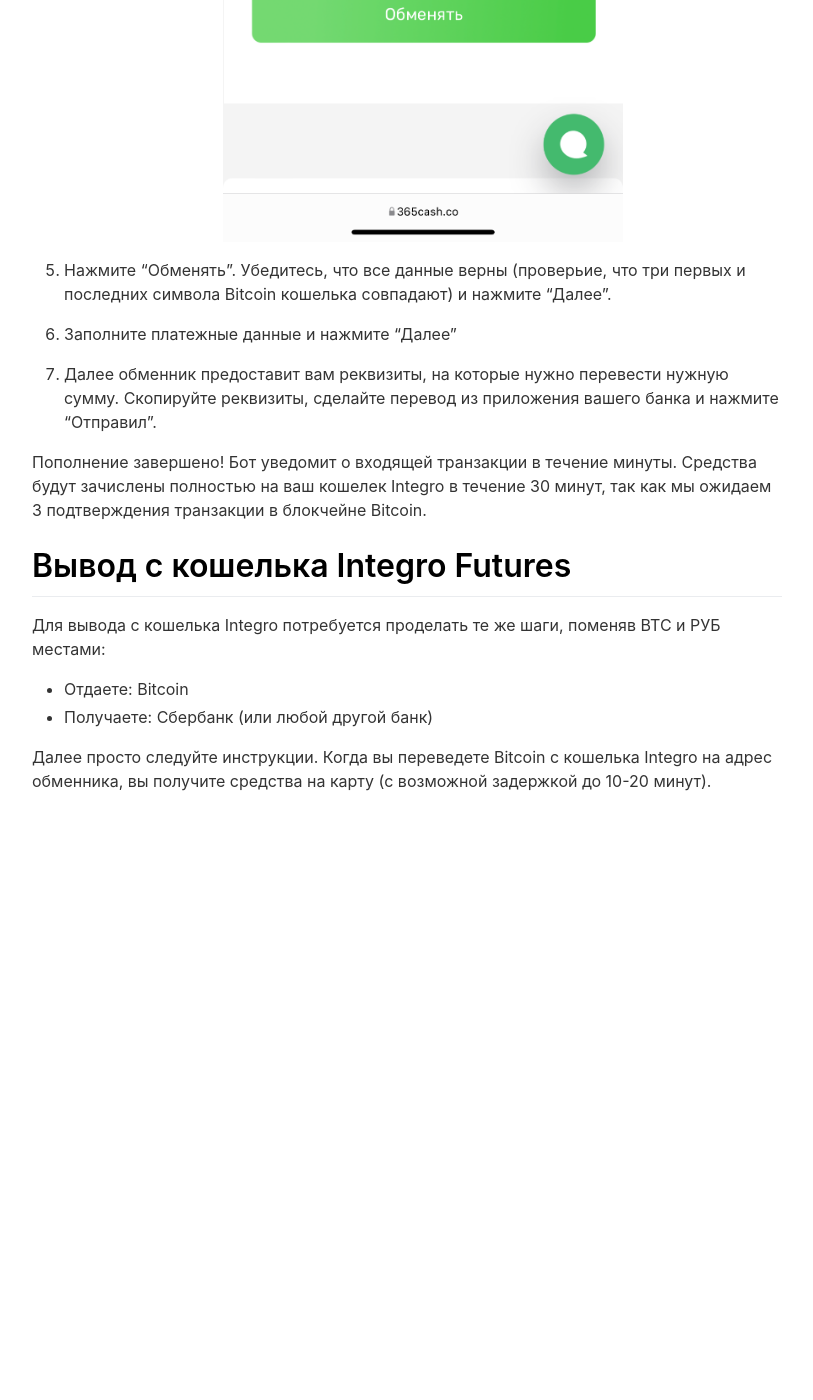
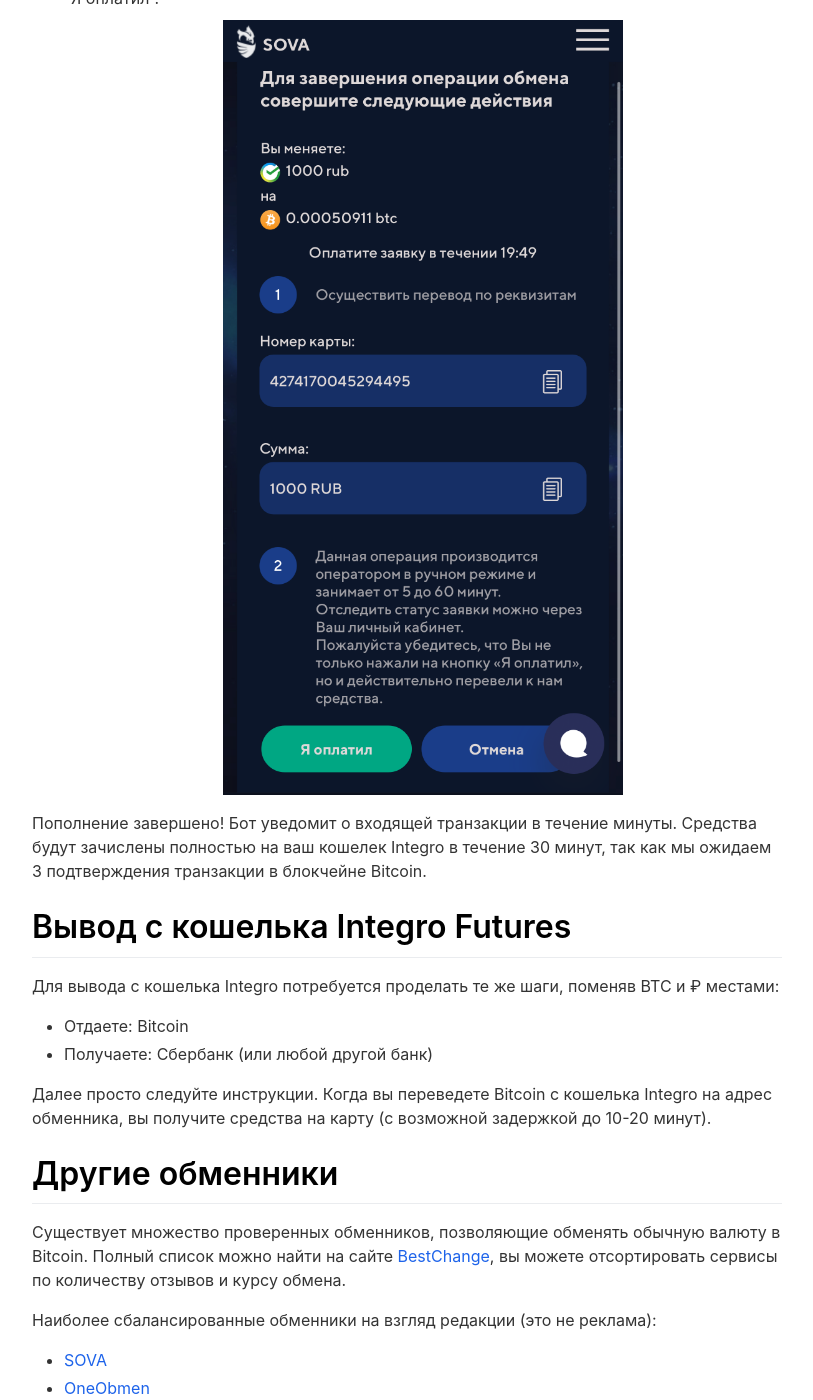
Before and after one commit to integro-futures/integro-futures.github.io, a Jekyll site: the page built from _pages/deposit-instructions.md, in a window 1280 px wide and 1400 px high, scrolled down 3143 px. Shown: the whole window, without its empty margins (233-1046 px from the left). Built offline with Jekyll 4.4.1, drawn with Linux system fonts in a browser that asks for light colours; nearby versions of some CDN libraries; before the commit the page ends 4006 px from its top, so only the background shows below that; some of the changed text lies outside the part shown.

Commit message:
Update deposit instructions

```diff
--- a/_pages/deposit-instructions.md
+++ b/_pages/deposit-instructions.md
@@ -6,34 +6,27 @@ include_in_header: false
 
 # Пополнение кошелька Integro Futures
 
-*Без верификации и регистраций, через проверенные обменники*
+**Без верификации и регистраций, через проверенные обменники**
 
-Существует множество проверенных обменников, позволяющие обменять обычную валюту в Bitcoin.
-Полный список можно найти на сайте [BestChange](https://www.bestchange.ru/sberbank-to-bitcoin.html), вы можете отсортировать сервисы по количеству отзывов и курсу обмена.
-Наиболее сбалансированные обменники на взгляд редакции:
-- [OneObmen](https://1obmen.net/exchange-SBERRUB_to_BTC/)
-- [365 Cash](https://365cash.co/SBERRUB/BTC)
-- [ExHub](https://exhub.io/?from=SBERRUB&to=BTC)
+В этой статье мы размерем пополнение кошелька Integro Futures рублями через обменник [SOVA](https://sova.gg/).
 
-В этой статье мы размерем пополнение кошелька Integro Futures рублями через обменник 365 Cash.
+*Стоит отметить, что на данном обменнике минимальная сумма транзакции составляет 1,000₽ для перевода в BTC и 250₽ для перевода из BTC.*
 
-1. Откройте сайт: [365cash.co/SBERRUB/BTC](https://365cash.co/SBERRUB/BTC).
-Стоит отметить, что на данном обменнике минимальная сумма транзакции составляет 10,000₽.
-
+1. Откройте сайт: [SOVA](https://sova.gg/).
 2. В пункте "Отдаете" выберите Банк, которым вы пользуйтесь, например, Сбербанк или Тинькофф.
-![step-2](/assets/deposit/step-2.png){: style="display: block; margin: auto; max-width: 400px; padding-top: 10px" }
-
-3. В пункте "Получаете" выберите "Bitcoin"
+3. В пункте "Получаете" выберите "Bitcoin".
 ![step-3](/assets/deposit/step-3.png){: style="display: block; margin: auto; max-width: 400px; padding-top: 10px" }
 
-4. Заполните поля с суммой в рублях, номером карты, с который вы будете отправлять средства, и укажите ваш Bitcoin кошелек из Integro Futures Bot (нажмите `Кошелек` > `Пополнить`).
+4. Заполните поля с суммой в рублях (или BTC), номером карты, с который вы будете отправлять средства, и укажите ваш Bitcoin кошелек из Integro Futures Bot (нажмите `Кошелек` > `Пополнить`).
 ![step-4](/assets/deposit/step-4.png){: style="display: block; margin: auto; max-width: 400px; padding-top: 10px" }
 
-5. Нажмите "Обменять". Убедитесь, что все данные верны (проверьие, что три первых и последних символа Bitcoin кошелька совпадают) и нажмите "Далее".
+5. Нажмите "Обменять&nbsp;сейчас".
+6. Проверьте данные еще раз: убедитесь, что три первых и последних символа Bitcoin кошелька совпадают.
+![step-6](/assets/deposit/step-6.png){: style="display: block; margin: auto; max-width: 400px; padding-top: 10px" }
 
-6. Заполните платежные данные и нажмите "Далее"
-
-7. Далее обменник предоставит вам реквизиты, на которые нужно перевести нужную сумму. Скопируйте реквизиты, сделайте перевод из приложения вашего банка и нажмите "Отправил".
+7. Нажмите "Перейти&nbsp;к&nbsp;оплате".
+8. Далее обменник предоставит вам реквизиты, на которые нужно перевести нужную сумму. Скопируйте реквизиты, сделайте перевод из приложения вашего банка и нажмите "Я&nbsp;оплатил".
+![step-8](/assets/deposit/step-8.png){: style="display: block; margin: auto; max-width: 400px; padding-top: 10px" }
 
 Пополнение завершено! Бот уведомит о входящей транзакции в течение минуты.
 Средства будут зачислены полностью на ваш кошелек Integro в течение 30 минут, так как мы ожидаем 3 подтверждения транзакции в блокчейне Bitcoin.
@@ -41,9 +34,20 @@ include_in_header: false
 
 # Вывод с кошелька Integro Futures
 
-Для вывода с кошелька Integro потребуется проделать те же шаги, поменяв BTC и РУБ местами:
+Для вывода с кошелька Integro потребуется проделать те же шаги, поменяв BTC и ₽ местами:
 - Отдаете: Bitcoin
 - Получаете: Сбербанк (или любой другой банк)
 
 Далее просто следуйте инструкции.
 Когда вы переведете Bitcoin с кошелька Integro на адрес обменника, вы получите средства на карту (с возможной задержкой до 10-20 минут).
+
+# Другие обменники
+
+Существует множество проверенных обменников, позволяющие обменять обычную валюту в Bitcoin.
+Полный список можно найти на сайте [BestChange](https://www.bestchange.ru/sberbank-to-bitcoin.html), вы можете отсортировать сервисы по количеству отзывов и курсу обмена.
+
+Наиболее сбалансированные обменники на взгляд редакции (это не реклама):
+- [SOVA](https://sova.gg/)
+- [OneObmen](https://1obmen.net/exchange-SBERRUB_to_BTC/)
+- [365 Cash](https://365cash.co/SBERRUB/BTC)
+- [ExHub](https://exhub.io/?from=SBERRUB&to=BTC)
```
Also changed, not shown: assets/deposit/step-2.png (deleted), assets/deposit/step-3.png, assets/deposit/step-4.png, assets/deposit/step-6.png (added), assets/deposit/step-8.png (added).
